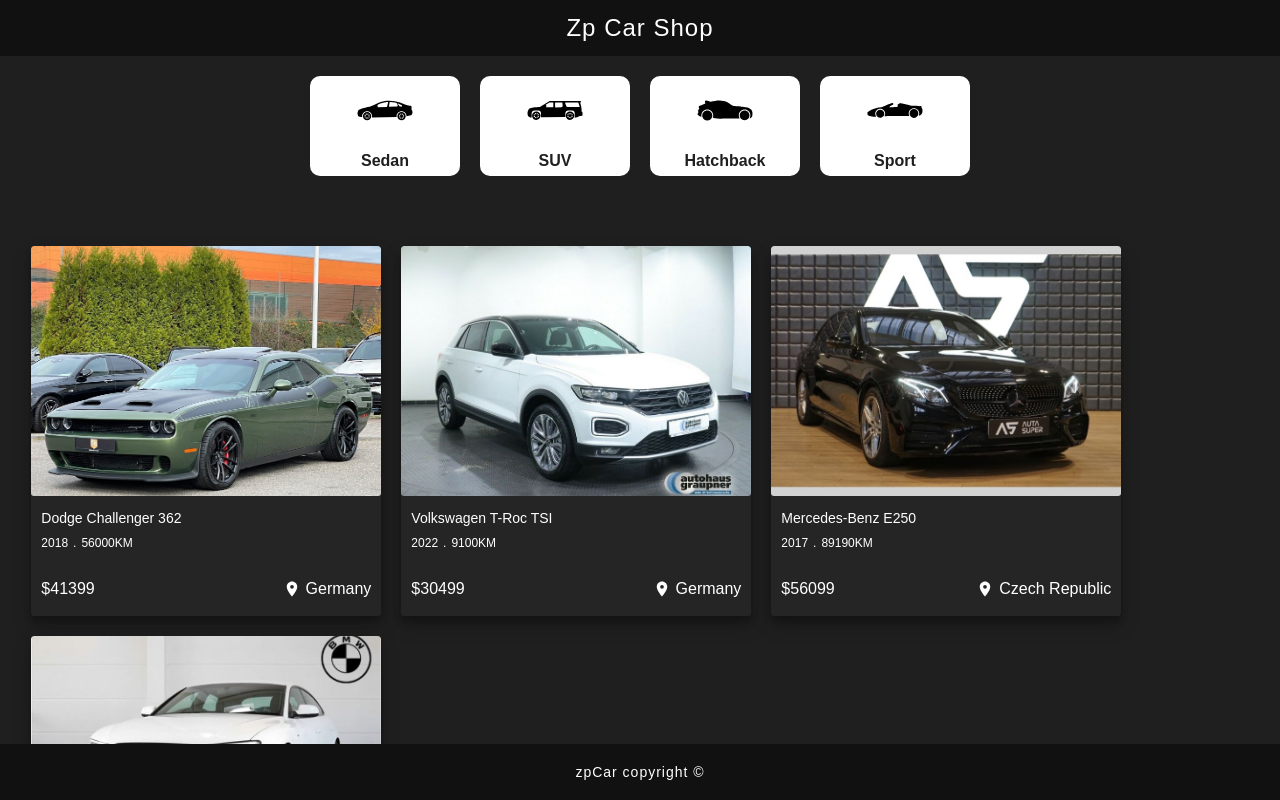
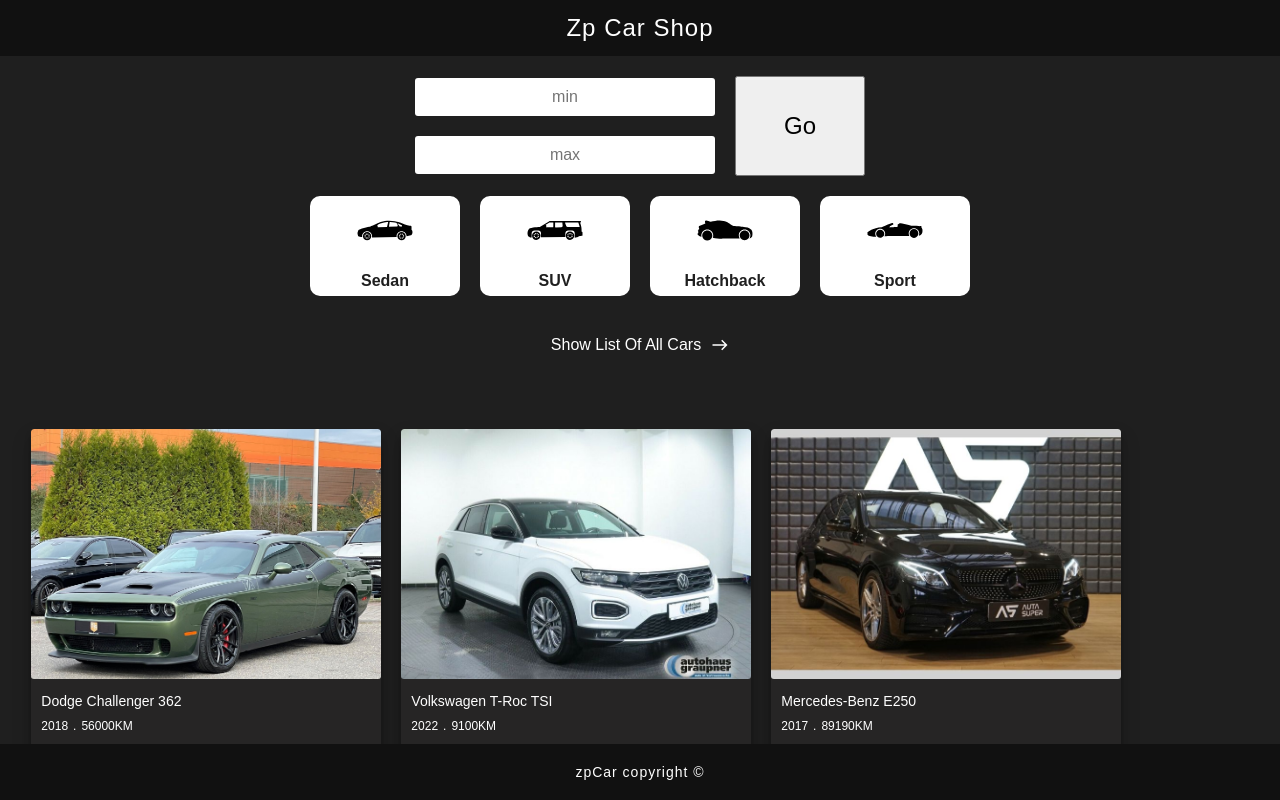
Before and after one commit to hamidazimiazp/zpCar, a Next.js app in the folder app/: page / in a window 1280 px wide. Built offline with nearby package versions, Linux system fonts and the light colour scheme.

Commit message:
add filter query components

```diff
--- a/app/src/components/modules/FilterButtons/FilterButtons.js
+++ b/app/src/components/modules/FilterButtons/FilterButtons.js
@@ -9,25 +9,25 @@
 const FilterButtons = () => {
   return (
     <div className={styles.filterWrapper}>
-      <Link href="/cars/filter/sedan">
+      <Link href="filter/sedan">
         <span>
           <Sedan />
         </span>
         <span>Sedan</span>
       </Link>
-      <Link href="/cars/filter/suv">
+      <Link href="filter/suv">
         <span>
           <Suv />
         </span>
         <span>SUV</span>
       </Link>
-      <Link href="/cars/filter/hatchback">
+      <Link href="filter/hatchback">
         <span>
           <Hatchback />
         </span>
         <span>Hatchback</span>
       </Link>
-      <Link href="/cars/filter/sport">
+      <Link href="filter/sport">
         <span>
           <Sport />
         </span>
--- /dev/null
+++ b/app/src/components/modules/FilterQuery/FilterQuery.js
@@ -0,0 +1,42 @@
+import React, { useState } from "react";
+import styles from "./FilterQuery.module.css";
+import Link from "next/link";
+
+const FilterQuery = () => {
+  const [data, setData] = useState({
+    min: "",
+    max: "",
+  });
+
+  const onchangeHandler = (e) => {
+    setData({ ...data, [e.target.name]: e.target.value });
+  };
+
+  return (
+    <div className={styles.queryWrapper}>
+      <div>
+        <input
+          type="text"
+          name="min"
+          placeholder="min"
+          value={data.min}
+          onChange={onchangeHandler}
+        />
+        <input
+          type="text"
+          name="max"
+          placeholder="max"
+          value={data.max}
+          onChange={onchangeHandler}
+        />
+      </div>
+      <div>
+        <Link href={`/filter/${data.min}/${data.max}`}>
+          <button>Go</button>
+        </Link>
+      </div>
+    </div>
+  );
+};
+
+export default FilterQuery;
--- /dev/null
+++ b/app/src/components/modules/FilterQuery/FilterQuery.module.css
@@ -0,0 +1,57 @@
+.queryWrapper {
+  text-align: center;
+  display: flex;
+  justify-content: center;
+  align-items: center;
+  gap: 20px;
+  width: 450px;
+  margin: 20px auto 0 auto;
+  height: max-content;
+}
+.queryWrapper > div input {
+  all: unset;
+  background-color: #fff;
+  border-radius: 3px;
+  -webkit-border-radius: 3px;
+  -moz-border-radius: 3px;
+  -ms-border-radius: 3px;
+  -o-border-radius: 3px;
+  padding: 10px 0;
+  width: 300px;
+  margin-bottom: 20px;
+  color: #1f1f1f;
+  font-weight: 400;
+}
+.queryWrapper > div input:last-of-type {
+  margin-bottom: 0;
+}
+.queryWrapper div:last-of-type {
+  width: 100%;
+  height: 100px;
+}
+.queryWrapper button {
+  width: 100%;
+  height: 100%;
+  cursor: pointer;
+  font-size: 24px;
+}
+@media screen and (max-width: 850px) {
+  .queryWrapper {
+    max-width: 100%;
+    flex-wrap: wrap;
+  }
+  .queryWrapper div:last-of-type,
+  .queryWrapper div:first-of-type {
+    width: 80%;
+  }
+  .queryWrapper > div input {
+    max-width: 100%;
+    width: 100%;
+  }
+  .queryWrapper button {
+    padding: 10px 0;
+    height: auto;
+    font-size: 16px;
+    font-weight: 500;
+  }
+}
--- a/app/src/pages/index.js
+++ b/app/src/pages/index.js
@@ -1,13 +1,42 @@
 import FilterButtons from "@/components/modules/FilterButtons/FilterButtons";
+import FilterQuery from "@/components/modules/FilterQuery/FilterQuery";
 import CarList from "@/components/templates/carList/carList";
 import getCars from "@/data/carsData";
+import Link from "next/link";
 import React from "react";
+import { MdEast } from "react-icons/md";
 
 const index = () => {
   const selectedData = getCars().slice(0, 4);
   return (
     <div>
+      <FilterQuery />
       <FilterButtons />
+      <p
+        style={{
+          textAlign: "center",
+          display: "flex",
+          justifyContent: "center",
+          alignItems: "center",
+          margin: 5,
+          gap: 10,
+        }}
+      >
+        <Link
+          href="/cars"
+          style={{
+            textAlign: "center",
+            display: "flex",
+            justifyContent: "center",
+            alignItems: "center",
+            margin: 20,
+            gap: 10,
+          }}
+        >
+          <span>Show List Of All Cars</span>
+          <MdEast color="#fff" size={18} />
+        </Link>
+      </p>
       <CarList data={selectedData} />
     </div>
   );
```
